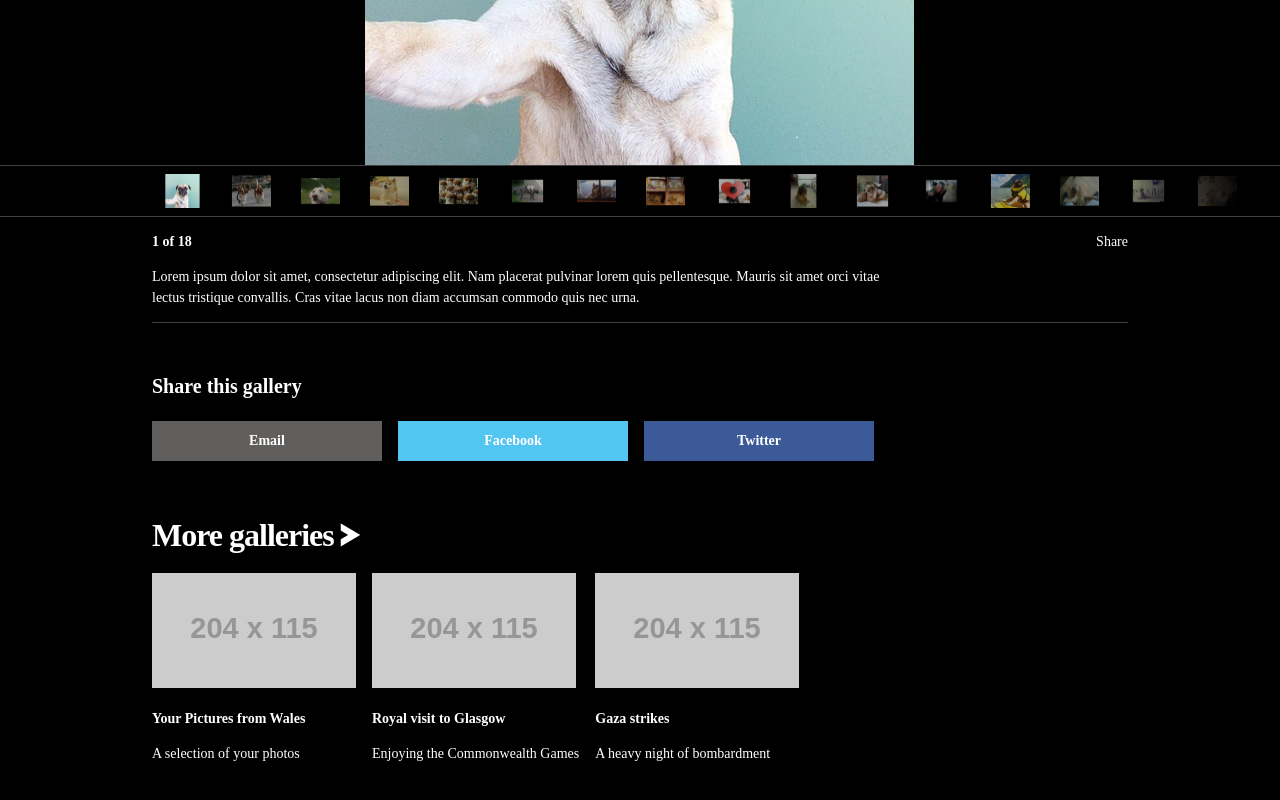
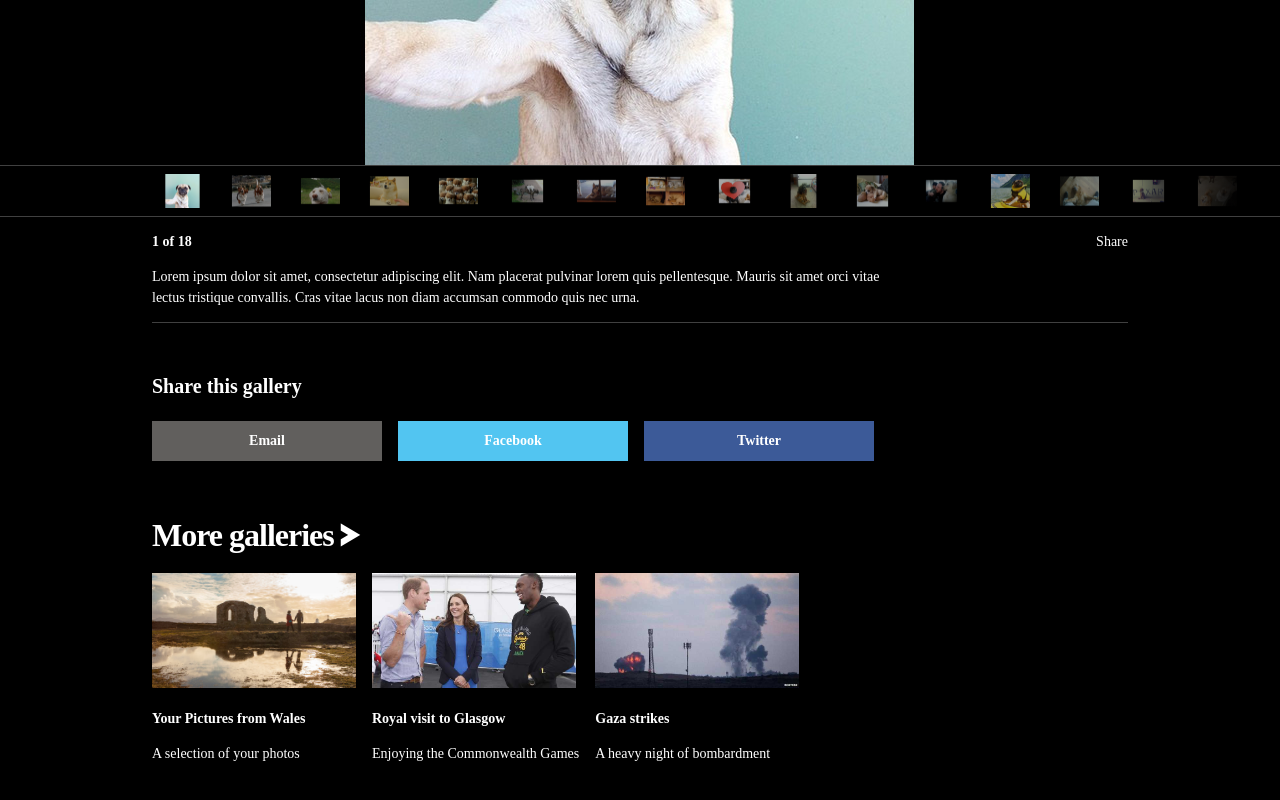
Before and after one commit to simonsinclair/in-pictures_02, a website: page public/index.html in a window 1280 px wide. Shown: the part 732-1532 px from the top of the page. Drawn offline with nearby package versions, Linux system fonts and the light colour scheme; files that its build step writes are made by us from their sources; placeholder pictures from the web are drawn by us.

Commit message:
Give 'More galleries' appropriate images

```diff
--- a/public/index.html
+++ b/public/index.html
@@ -125,21 +125,21 @@
 			<ul class="nav">
 				<li>
 					<a href="#">
-						<img src="http://placehold.it/204x115" alt="" width="204" height="115" />
+						<img src="img/wales.jpg" alt="" width="204" height="115" />
 						<p><strong>Your Pictures from Wales</strong></p>
 						<p>A selection of your photos</p>
 					</a>
 				</li>
 				<li>
 					<a href="#">
-						<img src="http://placehold.it/204x115" alt="" width="204" height="115" />
+						<img src="img/royal-visit.jpg" alt="" width="204" height="115" />
 						<p><strong>Royal visit to Glasgow</strong></p>
 						<p>Enjoying the Commonwealth Games</p>
 					</a>
 				</li>
 				<li>
 					<a href="#">
-						<img src="http://placehold.it/204x115" alt="" width="204" height="115" />
+						<img src="img/gaza.jpg" alt="" width="204" height="115" />
 						<p><strong>Gaza strikes</strong></p>
 						<p>A heavy night of bombardment</p>
 					</a>
```
Also changed, not shown: public/img/gaza.jpg (added), public/img/royal-visit.jpg (added), public/img/wales.jpg (added).
